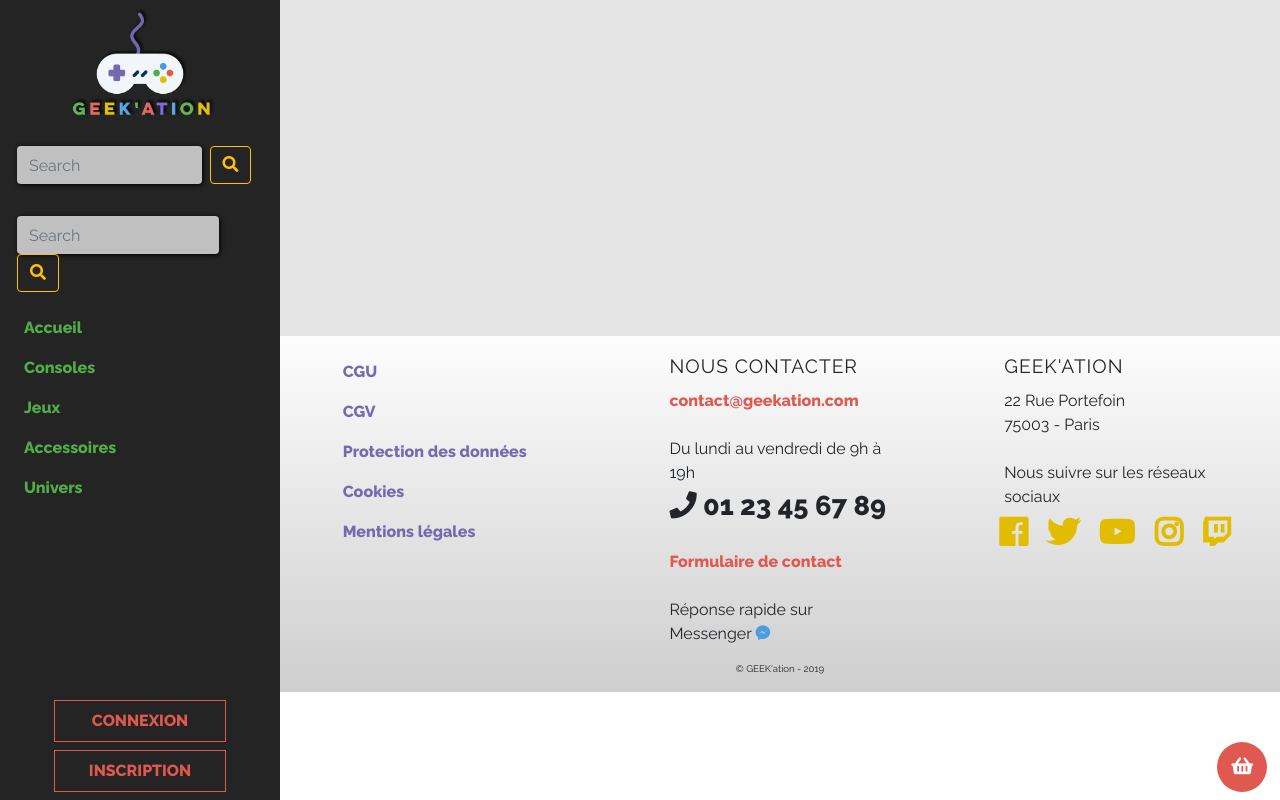
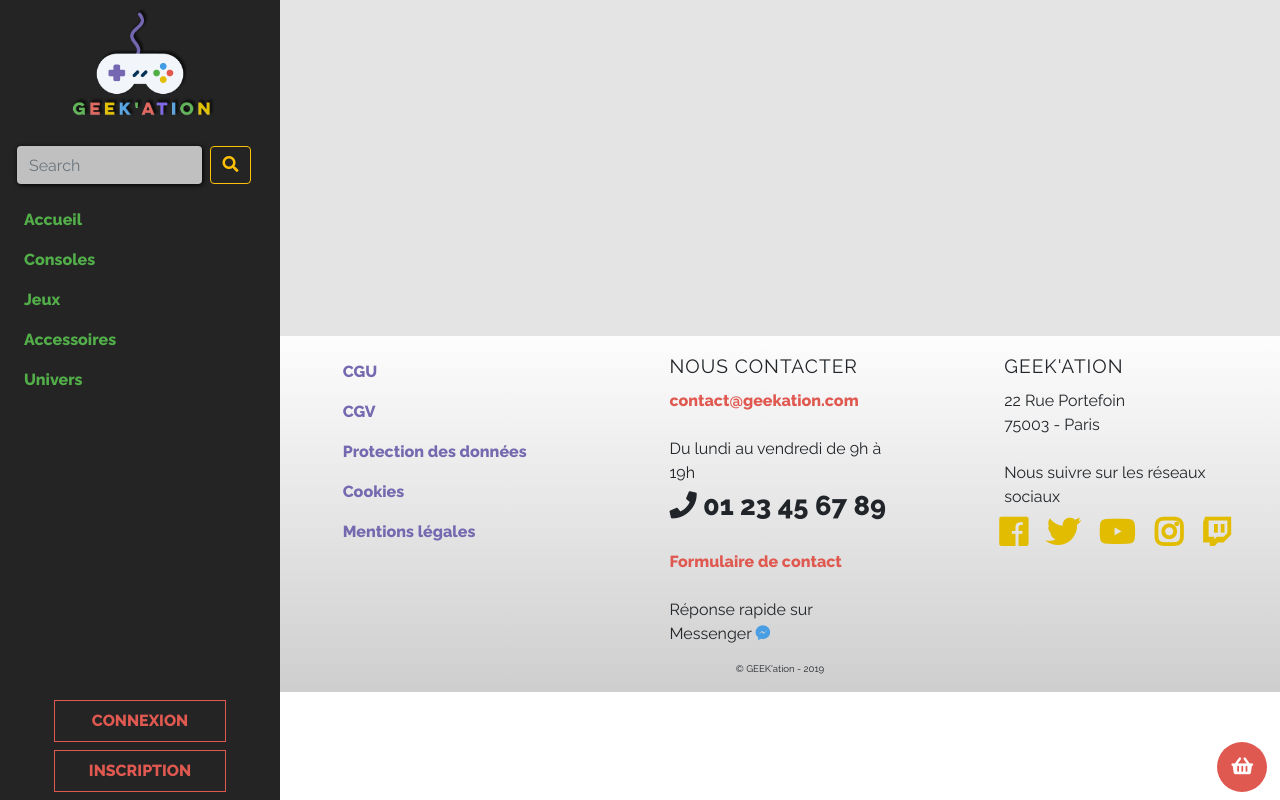
Before and after one commit to Ultrajet/geekation, a Symfony app: template templates/admin/index.html.twig in a window 1280 px wide. Run offline with Twig, Linux system fonts and the light colour scheme; the template is opened without the code that fills it, so the values that code supplies are empty; some libraries are stand-ins or nearby versions.

Commit message:
search update

```diff
--- a/templates/base.html.twig
+++ b/templates/base.html.twig
@@ -24,17 +24,13 @@
             </div>
 
 <div class="row">
-           <form class="form-inline m-3">
+           <form class="form-inline m-3" action="{{ path('recherche') }}" method="get">
       <input class="form-control col-9 mr-sm-2" name="s" type="search" placeholder="Search" aria-label="Search">
       <button class="btn btn-outline-warning col-2 my-2 my-sm-0" type="submit"><i class="fa fa-search"></i></button>
     </form>
 </div>
             <div class="row">
-                <form class="form-inline m-3" action="{{ path('recherche') }}" method="get">
-                    <input class="form-control mr-sm-2" name="s" type="search" placeholder="Search" aria-label="Search">
-                    <button class="btn btn-outline-warning my-2 my-sm-0" type="submit"><i
-                            class="fa fa-search"></i></button>
-                </form>
+
             </div>
             <div class="row">
                 <button class="navbar-toggler" type="button" data-toggle="collapse"
```
